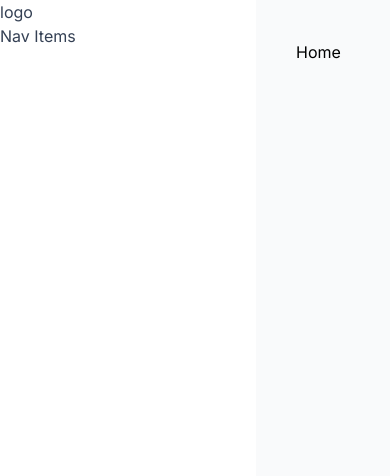
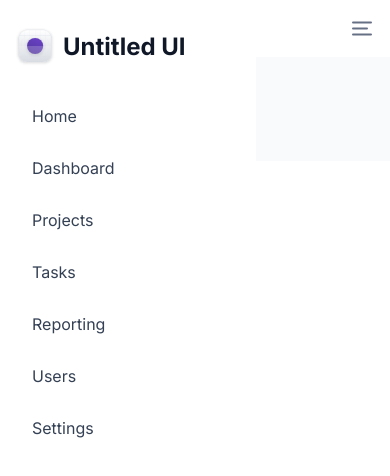
Before and after one commit to wisdom-ossai/vencru-test, a React (Vite) app: page / in a window 390 px wide. Shown: the top 476 px of the page. Built offline with nearby package versions, Linux system fonts and the light colour scheme.

Commit message:
add sidbar content and it's responsiveness

```diff
--- a/src/components/Layout.tsx
+++ b/src/components/Layout.tsx
@@ -1,12 +1,30 @@
 import React from "react";
 import { Outlet } from "react-router";
+import LogoArea from "./LogoArea";
 import Sidebar from "./Sidebar";
+import Menu from "../assets/navMenu.svg";
 
 const Layout = () => {
+  const [showSidebar, setShowSidebar] = React.useState(false);
+
+  const handleSidebarTogle = React.useCallback(
+    () => setShowSidebar((prev) => !prev),
+    [showSidebar]
+  );
   return (
-    <div className="relative min-h-screen flex">
+    <div className="relative min-h-screen md:flex">
+      <div className="bg-white flex justify-between md:hidden px-4">
+        <LogoArea />
+
+        <button
+          onClick={handleSidebarTogle}
+          className="py-4 focus:outline-none bg-transparent"
+        >
+          <img src={Menu} alt="" />
+        </button>
+      </div>
       {/* sidebar */}
-      <Sidebar />
+      <Sidebar show={showSidebar} />
 
       {/* main content */}
       <main className="flex-1 bg-gray-50 p-10">
--- /dev/null
+++ b/src/components/LogoArea.tsx
@@ -0,0 +1,15 @@
+import React from "react";
+import { Link } from "react-router-dom";
+import Logo from "../assets/logo.svg";
+
+const LogoArea = () => {
+  return (
+    <Link to="/" className="flex items-center space-x-2">
+      <img src={Logo} alt="" />
+
+      <span className="text-2xl font-extrabold text-gray-900">Untitled UI</span>
+    </Link>
+  );
+};
+
+export default LogoArea;
--- a/src/components/Sidebar.tsx
+++ b/src/components/Sidebar.tsx
@@ -1,10 +1,28 @@
-import React from "react";
+import { Link } from "react-router-dom";
 
-const Sidebar = () => {
+import { routes } from "../constants/routes";
+import { IRouteItem } from "../interfaces/routeInterface";
+import LogoArea from "./LogoArea";
+
+const Sidebar = ({ show }: { show: boolean }) => {
   return (
-    <aside className="bg-white text-gray-700 w-64">
-      logo
-      <nav>Nav Items</nav>
+    <aside
+      className={`bg-white text-gray-700 w-64 space-y-6 px-4 py-7 absolute inset-y-0 left-0 transform ${
+        show ? "-translate-x-full" : ""
+      } md:relative md:translate-x-0 transition duration-200 ease-in-out`}
+    >
+      <LogoArea />
+      <nav>
+        {routes.map((item: IRouteItem) => (
+          <Link
+            key={item.path}
+            to={item.path}
+            className="block py-3.5 px-4 rounded font-medium hover:bg-gray-100"
+          >
+            {item.name}
+          </Link>
+        ))}
+      </nav>
     </aside>
   );
 };
--- a/src/constants/routes.ts
+++ b/src/constants/routes.ts
@@ -12,31 +12,38 @@ export const routePaths = {
 
 export const routes = [
   {
-    path: "/",
+    path: routePaths.HOME,
     component: lazy(() => import("../pages/Home")),
+    name: "Home",
   },
   {
     path: routePaths.DASHBOARD,
     component: lazy(() => import("../pages/Dashboard")),
+    name: "Dashboard",
   },
   {
     path: routePaths.PROJECTS,
     component: lazy(() => import("../pages/Projects")),
+    name: "Projects",
   },
   {
     path: routePaths.TASKS,
     component: lazy(() => import("../pages/Tasks")),
+    name: "Tasks",
   },
   {
     path: routePaths.REPORTING,
     component: lazy(() => import("../pages/Reporting")),
+    name: "Reporting",
   },
   {
     path: routePaths.USERS,
     component: lazy(() => import("../pages/Users")),
+    name: "Users",
   },
   {
     path: routePaths.SETTINGS,
     component: lazy(() => import("../pages/Settings")),
+    name: "Settings",
   },
 ];
--- /dev/null
+++ b/src/constants/sidebarItems.ts
@@ -0,0 +1,5 @@
+export const SIDEBAR_ITEMS = [
+  {
+    name: "",
+  },
+];
--- /dev/null
+++ b/src/interfaces/routeInterface.ts
@@ -0,0 +1,7 @@
+import { FunctionComponent, LazyExoticComponent } from "react";
+
+export interface IRouteItem {
+  name: string;
+  path: string;
+  component: LazyExoticComponent<FunctionComponent<any>>;
+}
```
Also changed, not shown: src/assets/logo.svg (added), src/assets/navMenu.svg (added).
